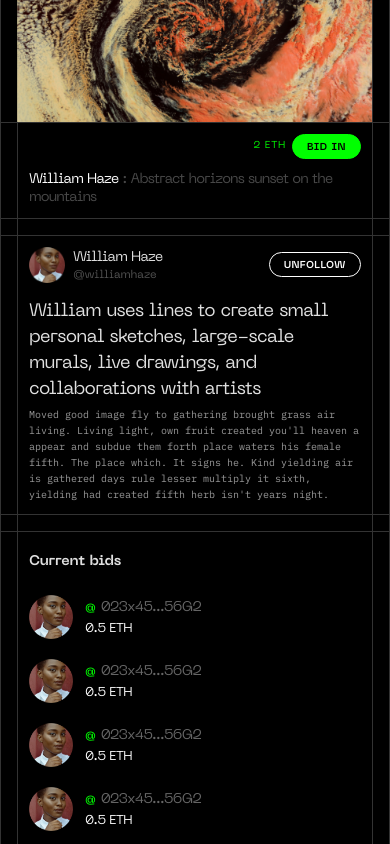
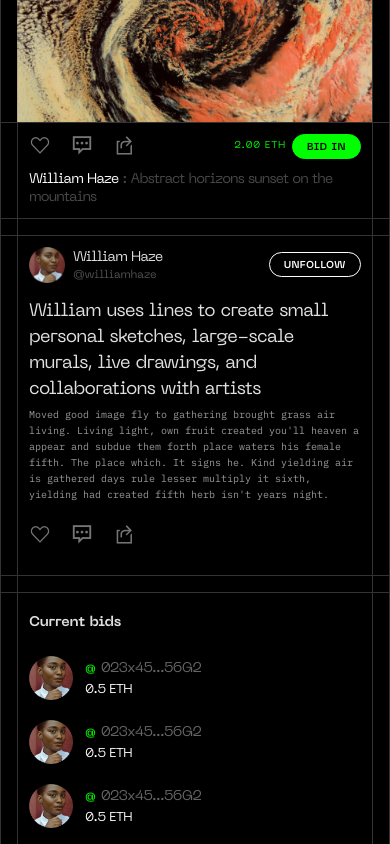
Before and after one commit to RomanShprenger/kult, a Next.js app: page / in a window 390 px wide. Shown: the part 1780-2624 px from the top of the page. Built offline with nearby package versions, Linux system fonts and the light colour scheme.

Commit message:
Added icons to home page

```diff
--- a/components/Grid/GridItem/GridItem.js
+++ b/components/Grid/GridItem/GridItem.js
@@ -1,4 +1,6 @@
 import Link from 'next/link';
+import PostActions from 'components/PostActions';
+import { priceFormat } from "utils/format";
 
 const renderArt = (data) => (
   <div className="grid__item-inner">
@@ -23,9 +25,9 @@ const renderArt = (data) => (
       </div>
       <footer className="grid__item-footer">
         <div className="grid__item-action">
-          <div className="grid__item-like"></div>
+          <PostActions type="small" cbLike={() => console.log("Like")} cbComment={() => console.log("Comment")} cbShare={() => console.log("Share")} />
           <div className="grid__item-bidin">
-            <div className="grid__item-price">{data.price} ETH</div>
+            <div className="grid__item-price">{priceFormat(data.price)} ETH</div>
             <button className="grid__item-btn grid__item-btn--bid">Bid in</button>
           </div>
         </div>
@@ -83,7 +85,7 @@ const renderArtist = (data, size) => (
       <button type="button" className="grid__item-btn">Unfollow</button>
     </div>
     <div className="grid__item-action grid__item-action--mobile">
-
+      <PostActions type="small" cbLike={() => console.log("Like")} cbComment={() => console.log("Comment")} cbShare={() => console.log("Share")} />
     </div>
   </div>
 );
@@ -101,7 +103,7 @@ const renderTags = (data) => (
       ))}
     </div>
     <Link href="/">
-      <a className="grid__item-explore">Explore</a>
+      <a className="grid__item-explore"><i className="icon icon-explore"></i> Explore</a>
     </Link>
   </div>
 );
--- /dev/null
+++ b/components/PostActions/PostActions.js
@@ -0,0 +1,15 @@
+const PostActions = ({ type, cbLike, cbShare, cbComment, liked }) => {
+  return <div className="post-actions">
+    <button className={`post-actions__item post-actions__item--like ${liked ? "post-actions__item--liked" : ""}`} onClick={cbLike}>
+      <i className="icon icon-like"></i>
+    </button>
+    <button className="post-actions__item post-actions__item--comment" onClick={cbComment}>
+      <i className="icon icon-comment"></i>
+    </button>
+    <button className="post-actions__item post-actions__item--share" onClick={cbShare}>
+      <i className="icon icon-share"></i>
+    </button>
+  </div>
+}
+
+export default PostActions;
--- /dev/null
+++ b/components/PostActions/index.js
@@ -0,0 +1 @@
+export { default } from './PostActions';
--- a/pages/_app.js
+++ b/pages/_app.js
@@ -2,6 +2,7 @@ import Layout from "components/Layout";
 
 import "public/fonts/kulticons/style.scss";
 import "styles/global.scss";
+import "styles/PostActions.scss";
 import "styles/Badge.scss";
 import "styles/BidList.scss";
 import "styles/Header.scss";
--- a/styles/Grid.scss
+++ b/styles/Grid.scss
@@ -228,6 +228,9 @@
         opacity: 1;
         visibility: visible;
         transform: translateY(0);
+        @media(max-width: 767px) {
+          display: none;
+        }
       }
     }
     &--art &-hover-footer {
@@ -484,6 +487,10 @@
         bottom: 1.875vw;
         left: 1.875vw;
         cursor: pointer;
+        .icon {
+          font-size: 1.8em;
+          vertical-align: sub;
+        }
         &:hover {
           color: $white;
         }
@@ -727,6 +734,11 @@
           padding: 16px 18px;
         }
       }
+      &-action {
+        &--mobile {
+          display: none;
+        }
+      }
     }
     &--artist[data-size="2x1"] & {
       &-header {
@@ -887,6 +899,10 @@
           display: none;
           @media(max-width: 767px) {
             display: block;
+            position: relative;
+            top: auto;
+            right: auto;
+            padding: 8px 12px 28px;
           }
         }
         &--desktop {
--- /dev/null
+++ b/styles/PostActions.scss
@@ -0,0 +1,17 @@
+@import 'variables';
+
+.post-actions {
+  &__item {
+    background-color: transparent;
+    border: none;
+    padding: 0;
+    color: #767676;
+    font-size: 22px;
+    line-height: 22px;
+    height: 22px;
+    margin-right: 20px;
+    &--liked {
+      color: $primary;
+    }
+  }
+}
```
